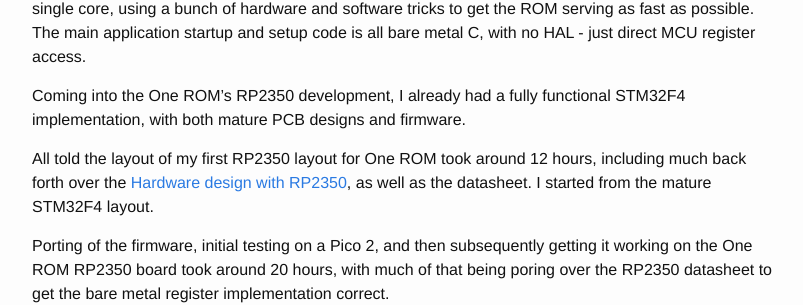
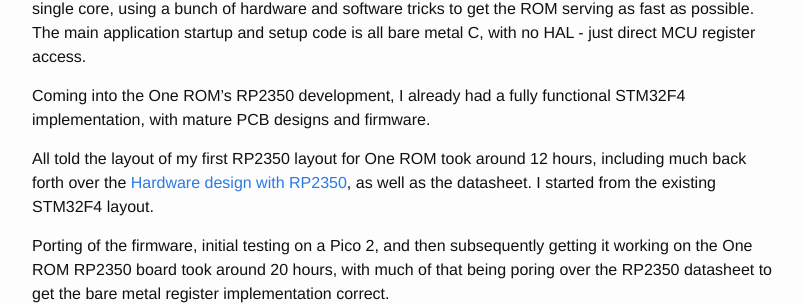
Before and after one commit to piersfinlayson/piersfinlayson.github.io, a Jekyll site: the page built from _posts/2025-08-23-rp2350-5v-gpios.md, in a window 1280 px wide and 900 px high, scrolled down 1010 px. Shown: the part 173-478 px from the top of the window, without its empty margins (238-1041 px from the left). Built offline with Jekyll 4.4.1, drawn with Linux system fonts in a browser that asks for light colours; comment, search, counter and statistics services are not loaded.

Commit message:
fix some typos

```diff
--- a/_posts/2025-08-23-rp2350-5v-gpios.md
+++ b/_posts/2025-08-23-rp2350-5v-gpios.md
@@ -14,7 +14,7 @@ Summary:
 - The recommended PCB layout for the RP235X is **extremely** painful on such a space constrained, 2-layer board.
 - The RP2350 silicon appears to take about 10ms to come out of reset, with a further approximately 5ms required by the (ROM) bootloader to start application code.
 - Overclocking is entirely feasible - operation up to 540MHz with a VREG voltage of 1.6V has been achieved, with faster clocks likely possible.  A more reasonable recommendation might be around 400MHz (1.3V).
-- Programming the Pico 2/RP2350 with Rust-based [`probe-rs`](https://github.com/knurling-rs/probe-rs) is a bit of a pain.  Perhaps other software would work better?
+- Programming the Pico 2/RP2350 with Rust-based [`probe-rs`](https://github.com/probe-rs/probe-rs) is a bit of a pain.  Perhaps other software would work better?
 - In some of my use-cases the RP2350 can be clocked to the same as an STM32 and achieve the same results.  In some cases, it needs to be clocked faster to achieve the same results.  I suspect this is due to differences in the flash and memory subsystems.
 - The RP2350's flash XIP cache pinning either doesn't do what I think it does, or is broken.  I tried pinning my main_loop() function to the XIP cache, but the core crashed.
 - My first PCB revision **just worked** - meaning the first PCB layout was a success.  (The firmware didn't quite work first time after porting, but only took a few hours to get fully functional.)
@@ -31,9 +31,9 @@ One ROM is the form factor of an original 24-pin ROM chip (small!), but instead
 
 The application's main_loop() is hand rolled ARM thumb assembly.  No interrupts, no PIOs (at least, yet), single core, using a bunch of hardware and software tricks to get the ROM serving as fast as possible.  The main application startup and setup code is all bare metal C, with no HAL - just direct MCU register access.
 
-Coming into the One ROM's RP2350 development, I already had a fully functional STM32F4 implementation, with both mature PCB designs and firmware.
+Coming into the One ROM's RP2350 development, I already had a fully functional STM32F4 implementation, with mature PCB designs and firmware.
 
-All told the layout of my first RP2350 layout for One ROM took around 12 hours, including much back forth over the [Hardware design with RP2350](https://datasheets.raspberrypi.com/rp2350/hardware-design-with-rp2350.pdf), as well as the datasheet.  I started from the mature STM32F4 layout.
+All told the layout of my first RP2350 layout for One ROM took around 12 hours, including much back forth over the [Hardware design with RP2350](https://datasheets.raspberrypi.com/rp2350/hardware-design-with-rp2350.pdf), as well as the datasheet.  I started from the existing STM32F4 layout.
 
 Porting of the firmware, initial testing on a Pico 2, and then subsequently getting it working on the One ROM RP2350 board took around 20 hours, with much of that being poring over the RP2350 datasheet to get the bare metal register implementation correct.
 
```
